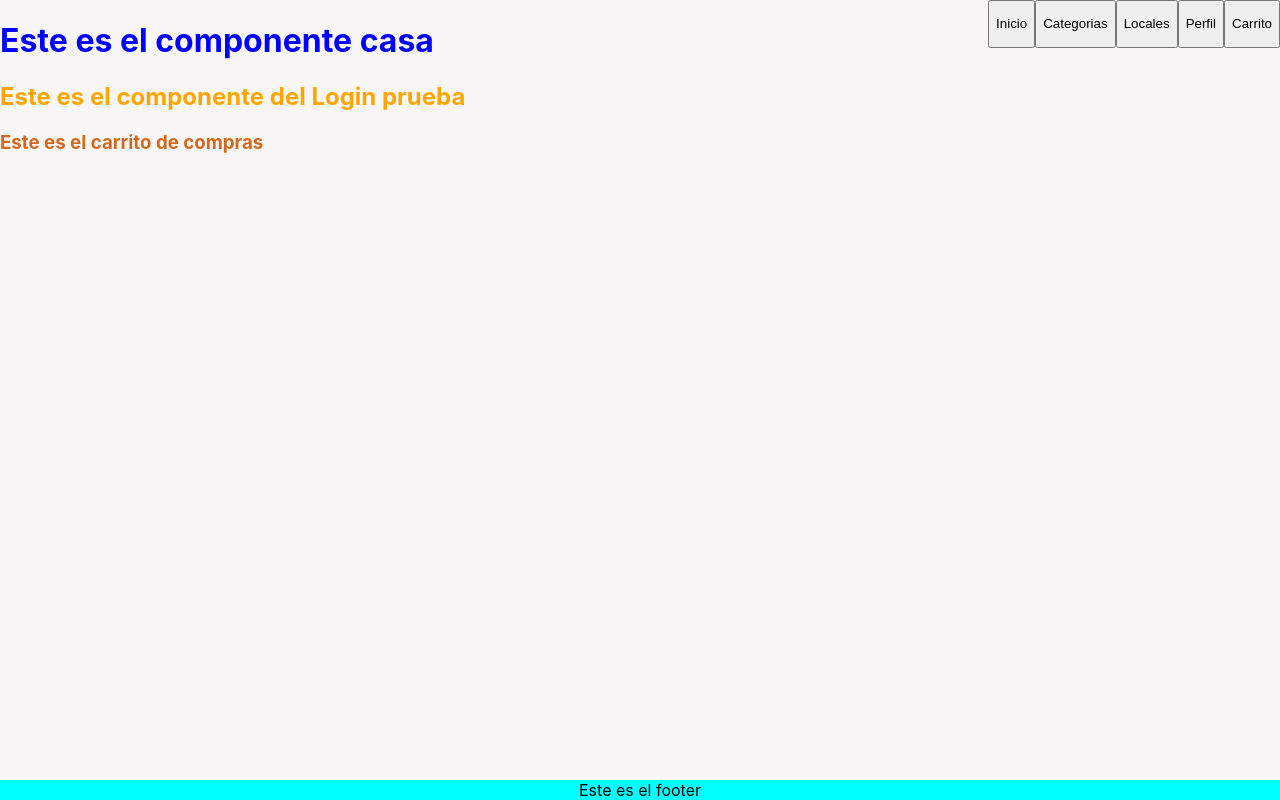
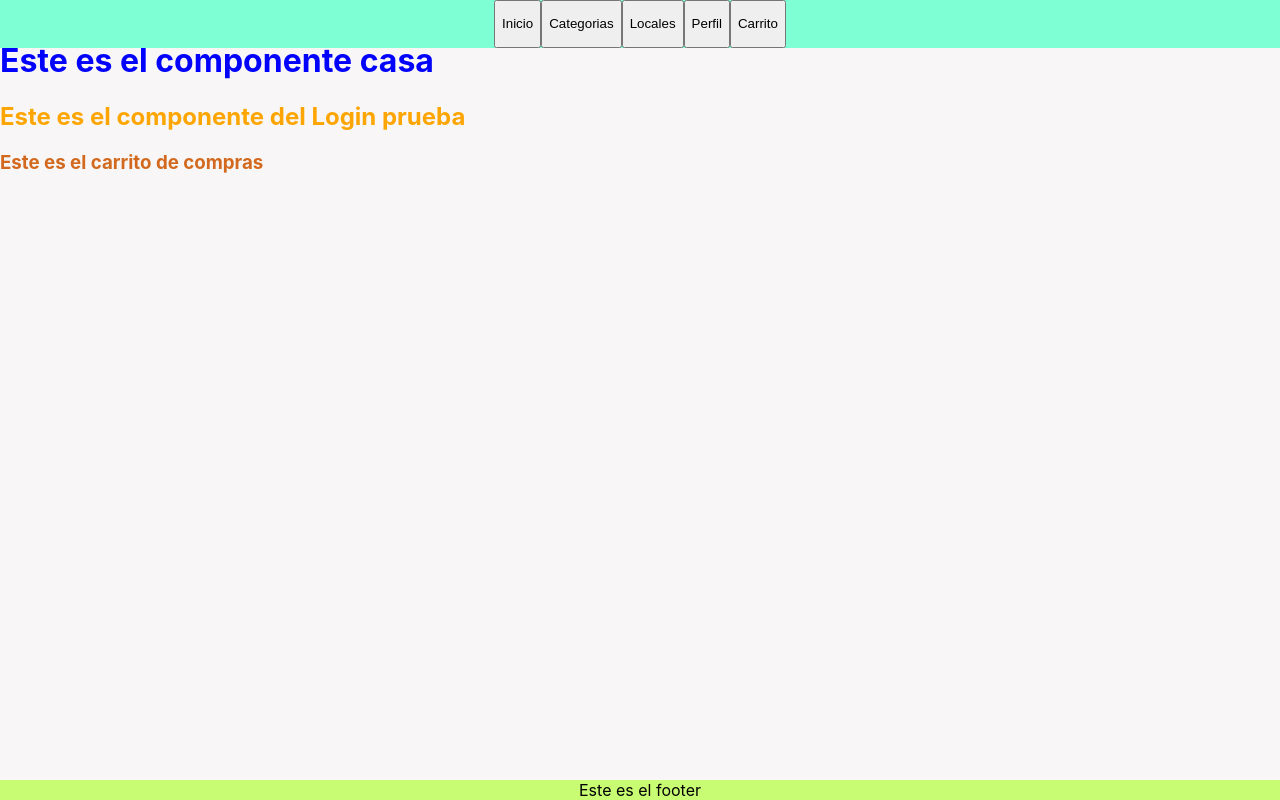
Before and after one commit to Camedute/caballeromarket, a React (Create React App) app: page / in a window 1280 px wide. Built offline with nearby package versions, Linux system fonts and the light colour scheme.

Commit message:
Pequeños Cambios

```diff
--- a/src/components/header.tsx
+++ b/src/components/header.tsx
@@ -5,7 +5,7 @@ function Header(){
     return(
         <>
         <header className="Header">
-            <button>
+            <button className="Inicio">
                 <p>Inicio</p>
             </button>
 
@@ -27,6 +27,8 @@ function Header(){
 
         </header>
         </>
+
     );
 }
+
 export default Header
--- a/src/components/home.tsx
+++ b/src/components/home.tsx
@@ -8,6 +8,7 @@ import './styles/Home.css';
 function Home(){
     return(
         <>
+        <br />
         <body>
             <Header></Header>
             <h1 className="Home">Este es el componente casa</h1>
--- a/src/components/styles/footer.css
+++ b/src/components/styles/footer.css
@@ -1,5 +1,5 @@
 .Footer{
-    background-color: aqua;
+    background-color: rgb(200, 253, 115);
     position:fixed;
     width: 100%;
     text-align: center;
--- a/src/components/styles/header.css
+++ b/src/components/styles/header.css
@@ -1,6 +1,7 @@
 .Header{
     position:fixed;
     width: 100%;
-    text-align: right;
+    text-align: center;
     top: 0;
+    background-color: aquamarine;
 }
```
